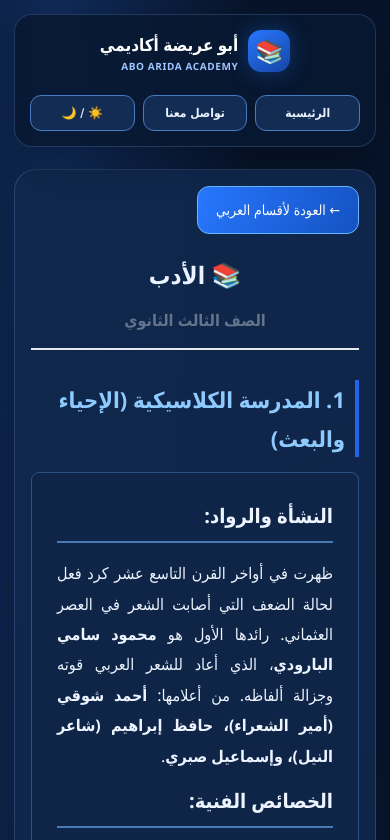
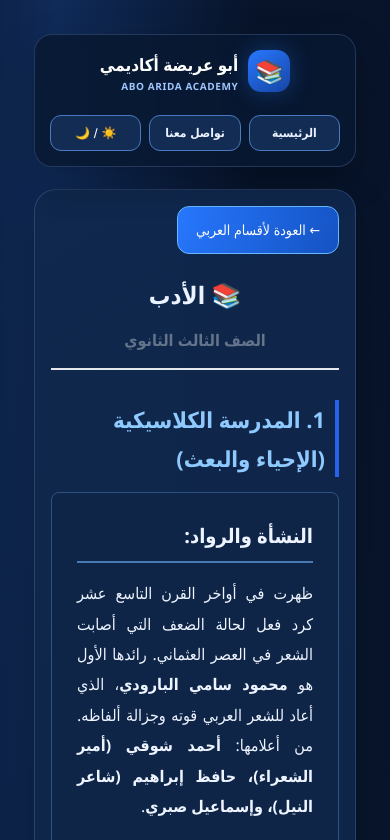
Before and after one commit to aboarida-web/aboarida-web.github.io, a plain HTML site: page adab.html in a window 390 px wide. Shown: the top 840 px of the page. Drawn offline with Linux system fonts and the light colour scheme.

Commit message:
Update adab.html

```diff
--- a/adab.html
+++ b/adab.html
@@ -8,13 +8,8 @@
   <!-- الستايل الأساسي للصفحة -->
   <style>
     * { margin: 0; padding: 0; box-sizing: border-box; font-family: 'Segoe UI', Tahoma, Arial, sans-serif; }
-
-    /* التعديل هنا: شيلنا الـ padding من الـ body عشان الشريط يبقى في مكانه الصح */
-    body { background: #f4f7fb; color: #1a2b3c; }
-
-    /* التعديل هنا: ضفنا padding للـ container عشان المحتوى ميبقاش لازق في الحواف */
-    .container { max-width: 800px; margin: 0 auto; background: white; padding: 30px; border-radius: 12px; box-shadow: 0 4px 15px rgba(0,0,0,0.05); margin-top: 20px; margin-bottom: 20px; }
-
+    body { background: #f4f7fb; color: #1a2b3c; padding: 20px; }
+    .container { max-width: 800px; margin: 0 auto; background: white; padding: 30px; border-radius: 12px; box-shadow: 0 4px 15px rgba(0,0,0,0.05); }
     h1 { color: #1e3a8a; text-align: center; margin-bottom: 20px; border-bottom: 2px solid #e5e7eb; padding-bottom: 10px; font-size: 24px; }
     h2 { color: #2563eb; margin: 30px 0 15px; font-size: 22px; border-right: 4px solid #2563eb; padding-right: 10px; }
     .lesson { background: #f8fafc; padding: 25px; border-radius: 8px; margin-bottom: 25px; border: 1px solid #e5e7eb; }
@@ -33,7 +28,7 @@
     *{box-sizing:border-box}html{scroll-behavior:smooth}body{font-family:Tahoma,'Segoe UI',Arial,sans-serif!important;background:radial-gradient(ellipse at 15% 0%,#102b59 0%,transparent 42%),linear-gradient(160deg,#071329,#091a34 55%,#071329)!important;color:var(--aa-text)!important;min-height:100vh;line-height:1.75;overflow-x:hidden}
     body *{max-width:100%}img,video,iframe{max-width:100%;height:auto}a{transition:background .2s,border-color .2s,transform .2s,color .2s}
 
-    /* ====== تعديل الشريط العلوي ====== */
+    /* ====== الشريط العلوي بالشكل اللي أنت عايزه ====== */
     .aa-topbar {
         position: relative;
         z-index: 5;
@@ -46,10 +41,10 @@
         box-shadow: var(--aa-shadow);
         display: flex;
         align-items: center;
-        justify-content: space-between; /* بيوزع اللوجو والأزرار على الطرفين */
+        justify-content: space-between;
         gap: 12px;
         backdrop-filter: blur(12px);
-        flex-wrap: wrap; /* بيخلي العناصر تنزل تحت بعضها لو الشاشة صغيرة */
+        flex-wrap: wrap; /* مهم جداً لمنع التداخل */
     }
 
     .aa-brand {
@@ -61,6 +56,7 @@
         font-weight: 800;
         font-size: 17px;
         min-width: 0;
+        flex-shrink: 1;
     }
 
     .aa-logo {
@@ -88,7 +84,7 @@
         display: flex;
         gap: 8px;
         align-items: center;
-        flex-wrap: wrap; /* عشان الأزرار تنزل تحت بعضها لو المساحة ضيقة */
+        flex-wrap: wrap;
         justify-content: flex-end;
     }
 
@@ -110,11 +106,11 @@
         border-color: #65baff;
     }
 
-    /* ====== تظبيط الشريط على الموبايل ====== */
-    @media (max-width: 768px) {
+    /* تظبيط الشريط على الموبايل */
+    @media (max-width: 600px) {
         .aa-topbar {
-            flex-direction: column; /* اللوجو فوق والأزرار تحت */
-            align-items: center;
+            flex-direction: column;
+            align-items: stretch;
             padding: 15px;
         }
         .aa-brand {
@@ -132,6 +128,7 @@
             font-size: 12px;
         }
     }
+    /* ====== نهاية الشريط العلوي ====== */
 
     .container,.courses,.hero{width:min(1100px,calc(100% - 28px));margin:0 auto 22px!important}.container{background:linear-gradient(145deg,rgba(16,40,77,.97),rgba(10,27,54,.97))!important;color:var(--aa-text)!important;border:1px solid var(--aa-line)!important;border-radius:22px!important;padding:clamp(16px,3.5vw,34px)!important;box-shadow:var(--aa-shadow)!important}
     .hero h2,.courses h2,.header-box h1,h1{color:#eaf3ff!important}.hero p,.header-box h2{color:#bdcce3!important}
@@ -158,7 +155,6 @@
   </style>
 </head>
 <body>
-  <!-- المحتوى بتاع الشرح زي ما هو -->
   <div class="container">
     <a href="arabic.html" class="back-btn">← العودة لأقسام العربي</a>
     <h1>📚 الأدب <br><small style="font-size:16px; color:#64748b;">الصف الثالث الثانوي</small></h1>
@@ -266,7 +262,7 @@
 
   </div>
 
-<!-- كود الشريط العلوي والوضع الليلي (زي ما هو بالظبط) -->
+<!-- كود الشريط العلوي والوضع الليلي -->
 <script>
 (function(){
  const bar=document.createElement('nav');bar.className='aa-topbar';bar.setAttribute('aria-label','التنقل الرئيسي');
```
